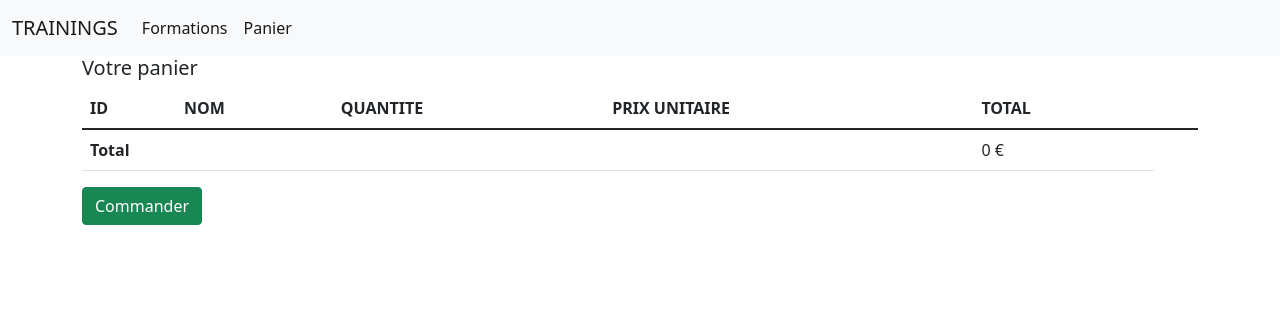
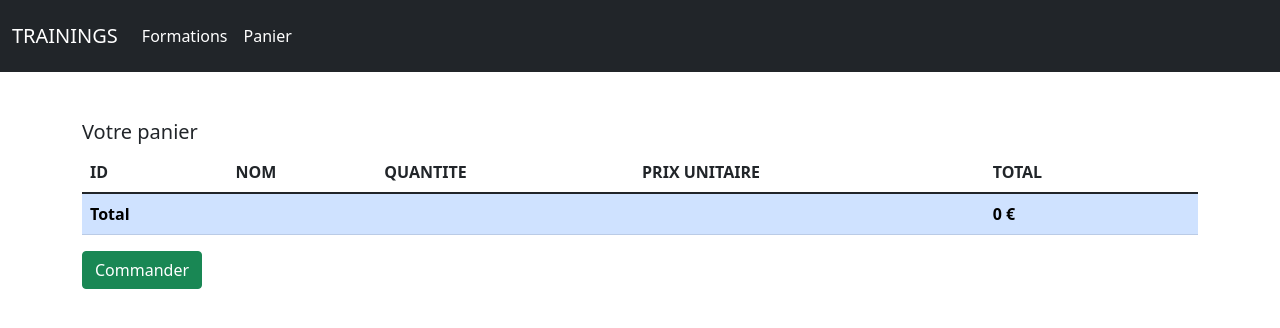
Before and after one commit to jdelmerie/trainings-front-app, an Angular app: page /cart in a window 1280 px wide. Shown: the top 328 px of the page. Built offline with nearby package versions, Linux system fonts and the light colour scheme.

Commit message:
refac v1

```diff
--- a/package.json
+++ b/package.json
@@ -20,6 +20,8 @@
     "@angular/router": "~13.3.0",
     "bootstrap": "^5.1.3",
     "bootstrapp": "^0.0.0",
+    "concurrently": "^7.2.1",
+    "json-server": "^0.17.0",
     "rxjs": "~7.5.0",
     "tslib": "^2.3.0",
     "zone.js": "~0.11.4"
--- a/src/app/app.component.html
+++ b/src/app/app.component.html
@@ -1,4 +1,4 @@
-<nav class="navbar navbar-expand-lg navbar-light bg-light">
+<nav class="navbar navbar-expand-lg navbar-dark bg-dark py-3 mb-5">
   <div class="container-fluid">
     <a class="navbar-brand" href="#">TRAININGS</a>
     <ul class="navbar-nav me-auto mb-2 mb-lg-0">
--- a/src/app/components/cart/cart.component.html
+++ b/src/app/components/cart/cart.component.html
@@ -23,9 +23,13 @@
             <a class="btn btn-danger" (click)="delete(item)">Supprimer</a>
           </td>
         </tr>
-        <tr>
-          <th colspan="4">Total</th>
+        <tr class="table-primary fw-bold">
+          <td>Total</td>
+          <td></td>
+          <td></td>
+          <td></td>
           <td>{{ total }} €</td>
+          <td></td>
         </tr>
       </tbody>
     </table>
```
Also changed, not shown: 1 other file (tests, documents, lock files or other folders).
